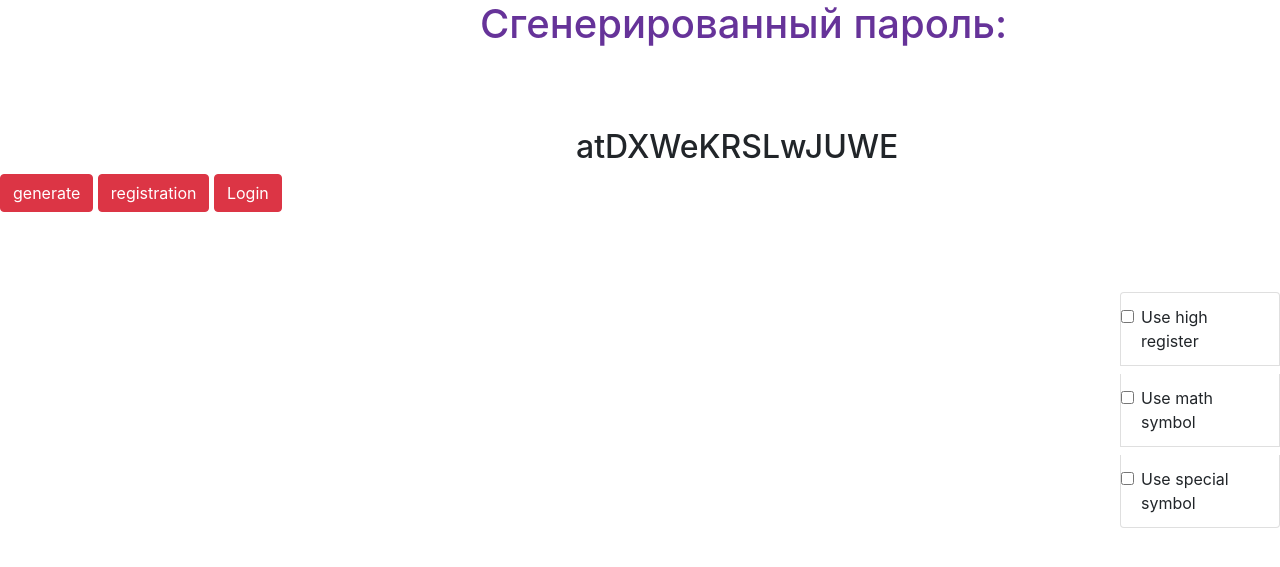
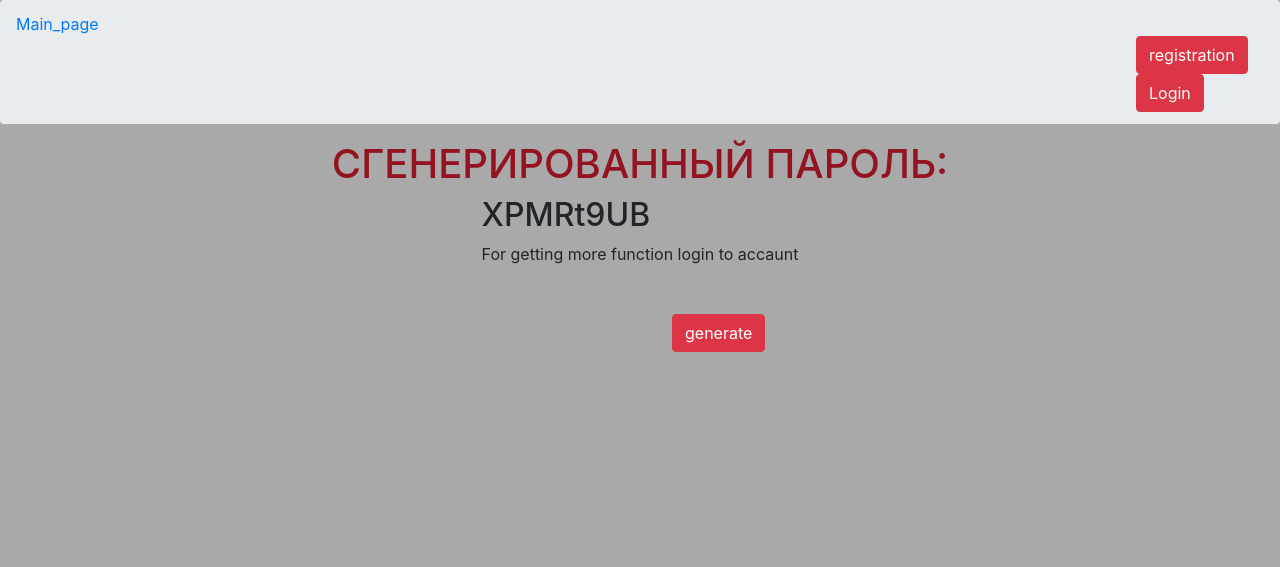
Before and after one commit to krlltch2909/python_Progect, a Django app: page / in a window 1280 px wide. Shown: the top 567 px of the page. Run offline with Django 4.2, Linux system fonts and the light colour scheme; parts of the project's set-up code (start-up, migrations or seed data) failed here and were passed over.

Commit message:
end work with form in accaunt

```diff
--- a/djangoProject/settings.py
+++ b/djangoProject/settings.py
@@ -129,9 +129,8 @@ SITE_ID = 1
 
 STATIC_URL = 'static/'
 
-STATICFILES_DIRS = [
-    BASE_DIR / "static",
-]
+#STATICFILES_DIRS = [BASE_DIR / "main/static",]
+STATICFILES_DIRS = [os.path.join(BASE_DIR, "main/static")]
 
 # Default primary key field type
 # https://docs.djangoproject.com/en/4.0/ref/settings/#default-auto-field
--- a/main/models.py
+++ b/main/models.py
@@ -1,18 +1,16 @@
 from django.db import models
 from django.contrib.auth.models import AbstractUser
 # Create your models here.
-from django.urls import reverse
 
 
 class Password(models.Model):
     url = models.CharField(max_length=200, blank=True, db_index=True)
     password = models.CharField(max_length=100, db_index=True)
-    user = models.IntegerField(max_length=100, db_index=True)
+    user = models.IntegerField(db_index=True)
     data = models.DateTimeField(auto_now_add=True)
 
     def __str__(self):
         return self.name
-
 
 
 class AccauntUser(AbstractUser):
@@ -21,4 +19,4 @@ class AccauntUser(AbstractUser):
     data = models.DateTimeField('data', auto_now_add=True)
 
     def __str__(self):
-         return self.username
+        return self.username
--- a/main/static/main/css/base.css
+++ b/main/static/main/css/base.css
@@ -1,17 +1,25 @@
-body{
+#body{
     background: darkgrey;
 }
 h1{
-    margin-left: 12em;
-    color: rebeccapurple;
+    margin-bottom: 5em;
+    color: #931321;
+     display: flex;
+    justify-content: center;
 }
 #gen_pass{
-    margin-left: 36em;
-    margin-top: 5em;
+     display: flex;
+    justify-content: center;
 }
-#check_group{
-    margin-top: 5em;
+
+#navigation_buttons{
     margin-left: 70em;
 }
-#navigation{
+#reg{
+    margin-right: 1em;
 }
+
+#generate{
+    margin-top: 2em;
+    margin-left: 42em;
+}
--- a/main/static/main/css/registration.css
+++ b/main/static/main/css/registration.css
@@ -1,5 +1,8 @@
 form{
-    margin-left: 27em;
+    margin-left: 46em;
     margin-top: 5em;
     width: 30em;
 }
+#body{
+    background: darkgray;
+}
--- a/main/templates/main/base.html
+++ b/main/templates/main/base.html
@@ -1,4 +1,4 @@
-{% load static%}
+{% load static %}
 <!doctype html>
 <html lang="en">
 <head>
@@ -6,53 +6,39 @@
     <meta name="viewport"
           content="width=device-width, user-scalable=no, initial-scale=1.0, maximum-scale=1.0, minimum-scale=1.0">
     <meta http-equiv="X-UA-Compatible" content="ie=edge">
-    <link rel="stylesheet" href="{% static  'main/css/base.css'%}">
-    <link rel="stylesheet" href="https://cdn.jsdelivr.net/npm/bootstrap@4.6.1/dist/css/bootstrap.min.css" integrity="sha384-zCbKRCUGaJDkqS1kPbPd7TveP5iyJE0EjAuZQTgFLD2ylzuqKfdKlfG/eSrtxUkn" crossorigin="anonymous">
+    <link rel="stylesheet" href="{% static  'main/css/base.css' %}">
+    <link rel="stylesheet" href="https://cdn.jsdelivr.net/npm/bootstrap@4.6.1/dist/css/bootstrap.min.css"
+          integrity="sha384-zCbKRCUGaJDkqS1kPbPd7TveP5iyJE0EjAuZQTgFLD2ylzuqKfdKlfG/eSrtxUkn" crossorigin="anonymous">
     <title>
         {% block title %}
         {% endblock %}
     </title>
 </head>
 
-<body>
-    {% block login %}
-    {% endblock %}
-    <h1>Сгенерированный пароль:</h1>
-    <form id="gen_pass" action="accaunt_user.html" method="post">
-        <div>
-            <h2> {{ gen }} </h2>
-        </div>
-    </form>
+<body id="body">
+<nav aria-label="breadcrumb" id="navigation">
+    <ol class="breadcrumb">
+        <li class="breadcrumb-item"><a href="{% url 'main_page' %}">Main_page</a></li>
+        {% if user.is_authenticated %}
+            <li class="breadcrumb-item"><a href="{% url 'user_page' username=user.username %}">{{ user.username }}</a>
+            </li>
+        {% endif %}
 
-    {% block buttons %}
-    {% endblock %}
+        {% block navigation %}
+        {% endblock %}
+    </ol>
+</nav>
 
-    <div class="list-group" id="check_group">
-        <label class="list-group-item">
-            <input class="form-check-input me-1" type="checkbox"  value="">
-            Use high register
-        </label>
-        <label class="list-group-item">
-            <input class="form-check-input me-1" type="checkbox"  value="" data-href-template="">
-            Use math symbol
-        </label>
-        <label class="list-group-item">
-            <input class="form-check-input me-1" type="checkbox" value="">
-            Use special symbol
-        </label>
+<h1>СГЕНЕРИРОВАННЫЙ ПАРОЛЬ:</h1>
+<form id="gen_pass" action="main_page.html" method="post">
+    <div>
+        <h2> {{ gen }} </h2>
+        <p id="page"> For getting more function login to accaunt</p>
     </div>
-    {% block accaunt %}
-    {% endblock %}
-
-    {% for password in users %}
-        <div class="card w-50">
-            <div class="card-body">
-                <p class="card-text">{{ password.id }}</p>
-                <p class="card-text">{{ password.login }}</p>
-                <p class="card-text">{{ password.password }}</p>
-            </div>
-        </div>
-    {% endfor %}
+</form>
+<a href="{% url 'main_page' %}" class="btn btn-danger" id="generate">generate </a>
+{% block buttons %}
+{% endblock %}
 
 </body>
 </html>
--- a/main/templates/main/main_page.html
+++ b/main/templates/main/main_page.html
@@ -4,8 +4,13 @@
     Generator
 {% endblock %}
 
-{% block buttons %}
-    <a href="{% url 'main_page' %}" class="btn btn-danger">generate </a>
-    <a href="{% url 'registrat_user' %}" class="btn btn-danger">registration </a>
-    <a href="{% url 'login_user' %}" class="btn btn-danger">Login </a>
+{% block navigation %}
+    <nav aria-label="breadcrumb" id="navigation_buttons">
+        {% if user.is_authenticated %}
+            <a class="btn btn-danger" href="{% url 'logout_user' %}" id="log_out">logout</a>
+        {% else %}
+            <a href="{% url 'registrat_user' %}" class="btn btn-danger" id="reg">registration </a>
+            <a href="{% url 'login_user' %}" class="btn btn-danger" id="log">Login </a>
+        {% endif %}
+    </nav>
 {% endblock %}
--- a/main/templates/main/registration.html
+++ b/main/templates/main/registration.html
@@ -6,11 +6,11 @@
     <meta name="viewport"
           content="width=device-width, user-scalable=no, initial-scale=1.0, maximum-scale=1.0, minimum-scale=1.0">
     <meta http-equiv="X-UA-Compatible" content="ie=edge">
+    <link rel="stylesheet" href="https://cdn.jsdelivr.net/npm/bootstrap@4.6.1/dist/css/bootstrap.min.css" integrity="sha384-zCbKRCUGaJDkqS1kPbPd7TveP5iyJE0EjAuZQTgFLD2ylzuqKfdKlfG/eSrtxUkn" crossorigin="anonymous">
     <link rel="stylesheet" href="{% static 'main/css/registration.css' %}">
-    <link rel="stylesheet" href="https://cdn.jsdelivr.net/npm/bootstrap@4.6.1/dist/css/bootstrap.min.css" integrity="sha384-zCbKRCUGaJDkqS1kPbPd7TveP5iyJE0EjAuZQTgFLD2ylzuqKfdKlfG/eSrtxUkn" crossorigin="anonymous">
     <title>Registrartion</title>
 </head>
-<body>
+<body id="body">
     <nav aria-label="breadcrumb" id="navigation">
         <ol class="breadcrumb">
             <li class="breadcrumb-item" ><a href="{% url 'main_page' %}">Main_page</a></li>
@@ -26,7 +26,6 @@
                         {{ field.errors }}
                     </div>
                 {% endif %}
-
                 {{ field.label }}
                 {{ field }}
             </div>
--- a/main/urls.py
+++ b/main/urls.py
@@ -1,12 +1,12 @@
 from django.urls import path, include
 from . import views
-
 
 urlpatterns = [
     path('', views.show, name='main_page'),
     path('registrat_user/', views.RegistrationUser.as_view(), name='registrat_user'),
     path("login_user/", views.login_user, name="login_user"),
-    #path('registrat_user/', views.registrate_user, name='registrat_user'),
     path('logout_user/', views.logout_user, name='logout_user'),
-    path('<str:username>', views.UserPasswordGenerator.as_view(), name='user_page')
+    path('delit_pass/<str:id_pass>', views.delit_pass, name='delit_pass'),
+    path('<str:username>', views.password_gen , name='user_page')
+    #path('<str:username>', views.UserPasswordGenerator.as_view(), name='user_page')
 ]
--- a/main/views.py
+++ b/main/views.py
@@ -1,28 +1,73 @@
-from django.contrib import messages
 from django.shortcuts import render, redirect
 from django.urls import reverse_lazy
-
 from django.views.generic import CreateView
-
 from main.generate import gen
 from django.contrib.auth import authenticate, login, logout
 from django.contrib import messages
-from django.contrib.auth.forms import UserCreationForm
-from django.contrib.auth import get_user_model
+from .models import Password, AccauntUser
+from .form import PasswordForm, AccauntUserCreationForm
+from .encryption import cript, decript
 
-from .options import grt_options
-from .form import PasswordForm, AccauntUserCreationForm
+def show(request):
+    request.session['high_reg'] = ['on']
+    request.session['math_sym'] = ['']
+    request.session['spec_sym'] = ['']
+    request.session['numbers'] = ['on']
+    request.session['length'] = ['8']
+    data = {
+        'gen': gen(request)
+    }
+    return render(request, 'main/main_page.html', data)
 
 
-# AccauntUserCreationForm
+def password_gen(request, username,):
+    gen_pas = gen(request)
+    # save_checbox = {
+    #     'high_reg': False,
+    #     'math_sym': False,
+    #     'spec_sym': False,
+    #     'numbers': False,
+    # }
+    # if request.session['high_reg'] == ['on']:
+    #     save_checbox['high_reg'] = True
+    # if request.session['high_reg'] == ['on']:
+    #     save_checbox['high_reg'] = True
+    # if request.session['high_reg'] == ['on']:
+    #     save_checbox['high_reg'] = True
+    # if request.session['high_reg'] == ['on']:
+    #     save_checbox['high_reg'] = True
 
-# метод для генерации пароля НЕ авторизированного пользовател
-def show(request):
-    data = {
-        'options': grt_options(),
-        'gen': gen(),
-    }
-    return render(request, 'main/main_page.html', data)
+    user = AccauntUser.objects.get(username=AccauntUser.get_username(request.user))
+    passwords_cript = Password.objects.filter(user=user.id)
+
+    form = PasswordForm(initial={'password': gen_pas, 'user': user})
+    if request.method == "POST":
+        if 'generate' in request.POST:
+            request.session['high_reg'] = request.POST.getlist('checkbox1')
+            request.session['math_sym'] = request.POST.getlist('checkbox2')
+            request.session['spec_sym'] = request.POST.getlist('checkbox3')
+            request.session['numbers'] = request.POST.getlist('checkbox4')
+            request.session['length'] = request.POST.getlist('length')
+
+            form = PasswordForm(initial={'password': gen(request), 'user': user})
+            return render(request, 'main/password_gen.html', {
+                'form': form,
+                'username': user,
+                'passwords': passwords_cript,
+            })
+
+        form = PasswordForm(request.POST)
+        if 'save' in request.POST:
+            if form.is_valid():
+                password = form.cleaned_data['password']
+                url = form.cleaned_data['url']
+                Password.objects.create(password=password, url=url, user=user.id)
+                return redirect('user_page', user.username)
+    return render(request, 'main/password_gen.html', {
+        'form': form,
+        'username': user,
+        'passwords': passwords_cript,
+    })
 
 
 def login_user(request):
@@ -45,43 +90,19 @@ def login_user(request):
 
 def logout_user(request):
     logout(request)
+    request.session.clear()
     messages.info(request, "Logged out successfully!")
     return redirect('main_page')
 
 
-# def registrate_user(request):
-#     if request.method == "POST":
-#         form = UserCreationForm(request.POST)
-#         if form.is_valid():
-#             form.save()
-#             username = form.cleaned_data['username']
-#             password = form.cleaned_data['password1']
-#             user = authenticate(username=username, password=password)
-#             login(request, user)
-#             messages.success(request, "Regestration Successfull")
-#             return render('user_page', {'username': username, 'user': user})
-#     else:
-#         form = UserCreationForm()
-#     return render(request, 'main/registration.html', {'form': form})
+def delit_pass(request, id_pass):
+    print(id_pass)
+    password = Password.objects.get(id=id_pass)
+    password.delete()
+    user = AccauntUser.objects.get(username=AccauntUser.get_username(request.user))
+    messages.info(request, "Logged out successfully!")
+    return redirect('user_page', user.username)
 
-
-class UserPasswordGenerator(CreateView):
-    form_class = PasswordForm
-    template_name = 'main/password_gen.html'
-
-    def get(self, request, *args, **kwargs):
-        form = PasswordForm(request.GET)
-
-        return render(request, self.template_name, context={'form': form, })
-
-    def post(self, request, *args, **kwargs):
-        form = PasswordForm(request.POST)
-        if form.is_valid():
-            user = form.save(commit=False)
-            user.save()
-            return redirect(self.template_name)
-        else:
-            return render(request, self.template_name, {'form': form})
 
 class RegistrationUser(CreateView):
     form_class = AccauntUserCreationForm
@@ -94,7 +115,7 @@ class RegistrationUser(CreateView):
             user = form.save(commit=False)
             username = form.cleaned_data['username']
             user.save()
-
-            return redirect('user_page', username=username)
+            login(request, user)
+            return redirect('user_page', {'username': username, 'user': user})
         else:
             return render(request, self.template_name, {'form': form})
```
Also changed, not shown: main/admin.py (+21 -21 lines), main/encryption.py (added, +21 -0 lines), main/form.py (+10 -5 lines), main/generate.py (+8 -9 lines), main/options.py (deleted, +0 -15 lines), main/static/main/css/user_page.css (+12 -1 lines), main/templates/main/accaunt_user.html (deleted, +0 -32 lines), main/templates/main/login.html (+7 -9 lines), main/templates/main/password_gen.html (+46 -18 lines), db.sqlite3.
